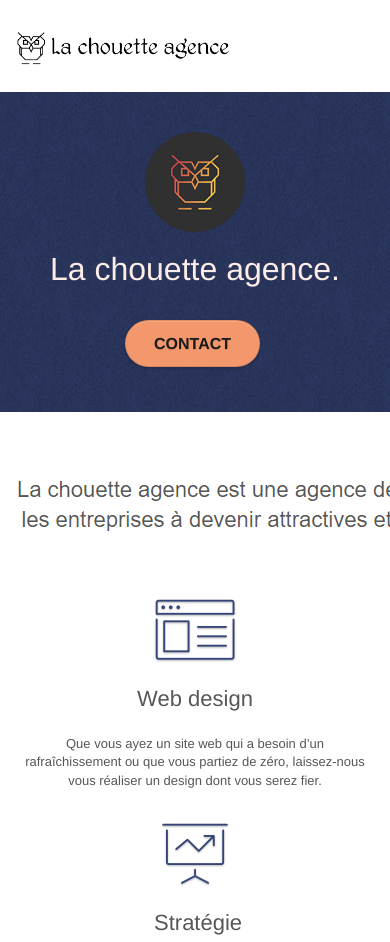
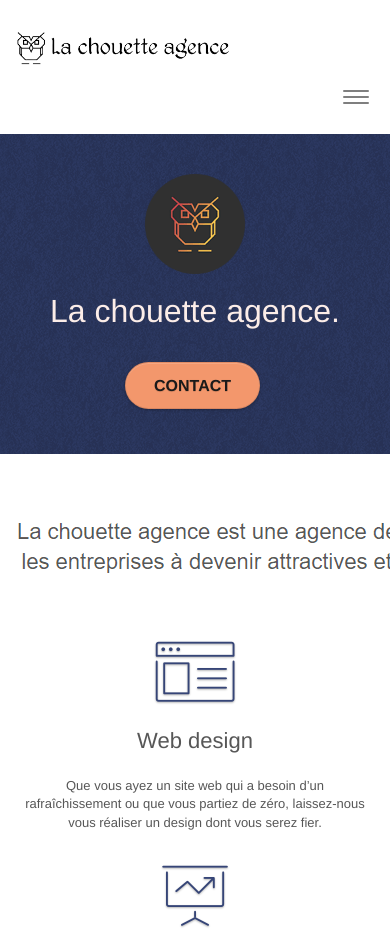
Before and after one commit to durrmeyer/durrmeyer-4-12102021, a plain HTML site: page index.html in a window 390 px wide. Shown: the top 942 px of the page. Drawn offline with Linux system fonts and the light colour scheme.

Commit message:
modifié

```diff
--- a/index.html
+++ b/index.html
@@ -46,6 +46,18 @@
                   height="40"
               /></a>
             </div>
+            <button
+              id="nav-toggle"
+              type="button"
+              class="ui-navbar-toggle navbar-toggle"
+              data-toggle="collapse"
+              data-target=".navbar-1"
+            >
+              <span class="sr-only">Toggle navigation</span>
+              <span class="icon-bar"></span>
+              <span class="icon-bar"></span>
+              <span class="icon-bar"></span>
+            </button>
             <div class="collapse navbar-collapse navbar-1 special-dropdown-nav">
               <ul class="site-navigation nav navbar-nav">
                 <li>
```
